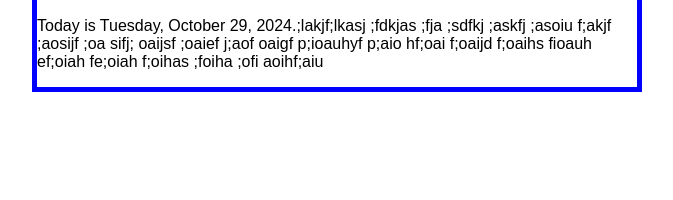
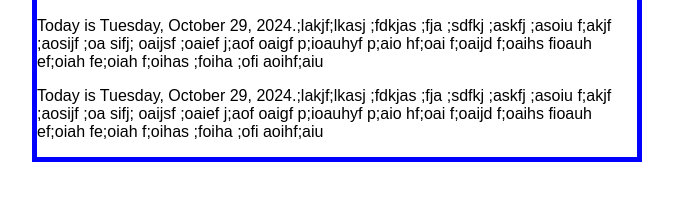
Before and after one commit to k-g-rowley/My-third-repository, a plain HTML site: page index.html in a window 1280 px wide. Shown: the part 112-312 px from the top of the page, without its empty margins (303-976 px from the left). Drawn offline with Linux system fonts and the light colour scheme; a web font is replaced by a local one.

Commit message:
Update index.html

```diff
--- a/index.html
+++ b/index.html
@@ -16,6 +16,7 @@
         <h1>My First GitHub Project</h1>
         <h2>By Keith Rowley</h2>
         <p>Today is <time datetime="2024-09-29">Tuesday, October 29, 2024.</time>;lakjf;lkasj ;fdkjas ;fja ;sdfkj ;askfj ;asoiu f;akjf ;aosijf ;oa sifj; oaijsf ;oaief j;aof oaigf p;ioauhyf p;aio hf;oai f;oaijd f;oaihs fioauh ef;oiah fe;oiah f;oihas ;foiha ;ofi aoihf;aiu</p>
+        <p>Today is <time datetime="2024-09-29">Tuesday, October 29, 2024.</time>;lakjf;lkasj ;fdkjas ;fja ;sdfkj ;askfj ;asoiu f;akjf ;aosijf ;oa sifj; oaijsf ;oaief j;aof oaigf p;ioauhyf p;aio hf;oai f;oaijd f;oaihs fioauh ef;oiah fe;oiah f;oihas ;foiha ;ofi aoihf;aiu</p>
 
         </section>
     </body>
```
